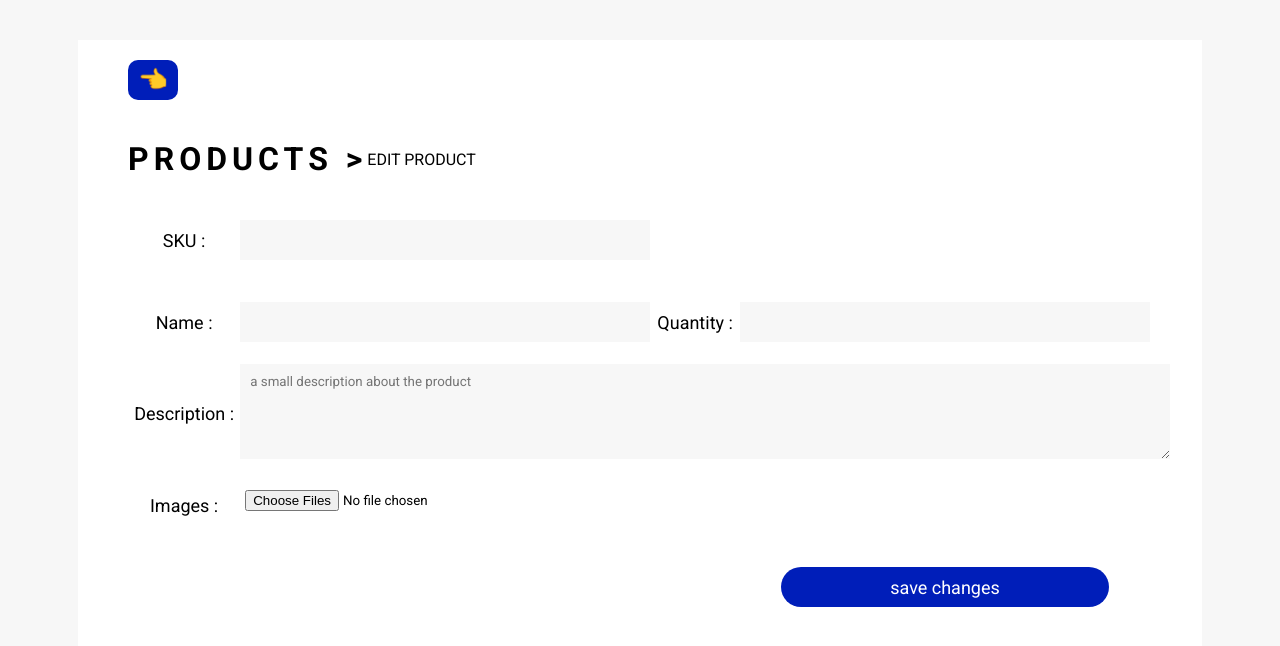
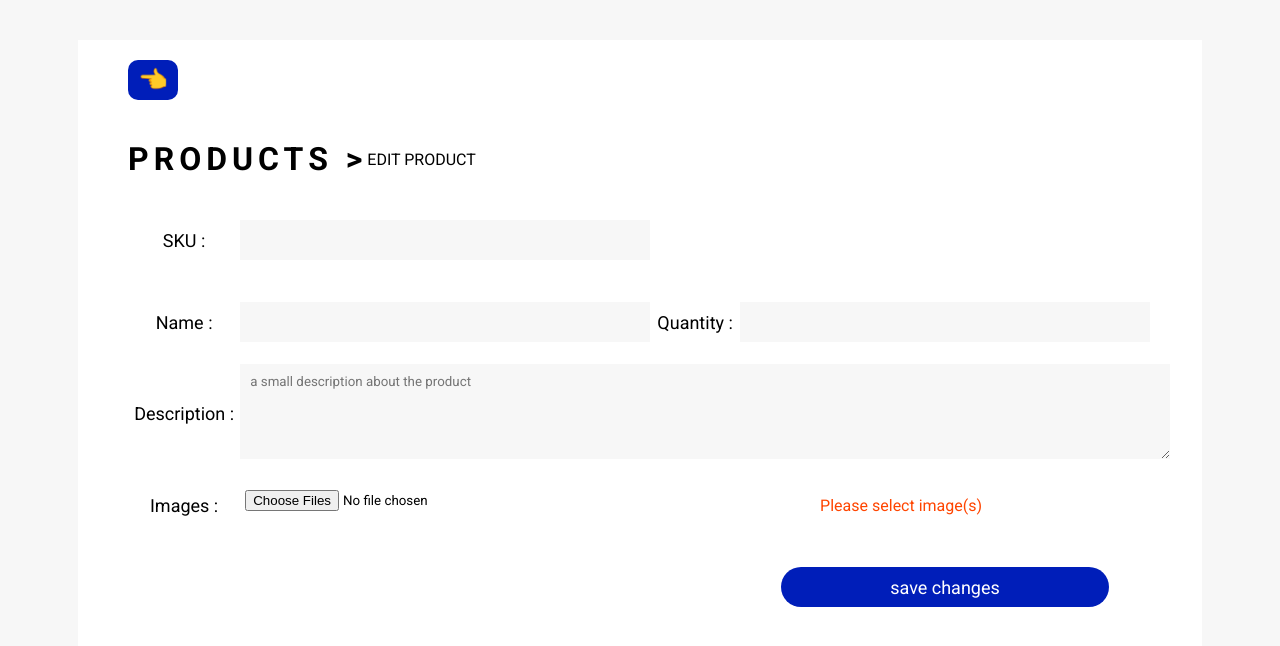
Before and after one commit to Sinna-Shan/mini-E-commerce-web-app-front-end, a React (Create React App) app in the folder front-end/: page /edit in a window 1280 px wide. Shown: the top 646 px of the page. Built offline with nearby package versions, Linux system fonts and the light colour scheme.

Commit message:
add image message

```diff
--- a/front-end/src/components/add/crudPage.jsx
+++ b/front-end/src/components/add/crudPage.jsx
@@ -239,14 +239,20 @@ export default function CrudPage(props) {
                   />
                 </td>
                 <td className="tbl-form-td" colSpan={2}>
-                  {imageUrls.map((imageUrl, index) => (
+                  {imageUrls.length !== 0 ? (
+                    imageUrls.map((imageUrl, index) => (
                       <img
                         key={index}
                         src={imageUrl}
                         alt={`product ${index}`}
                         className="prod-img"
                       />
-                  ))}
+                    ))
+                  ) : (
+                    <h4 style={{ color: "orangered" }}>
+                      Please select image(s)
+                    </h4>
+                  )}
                 </td>
               </tr>
               <tr className="tbl-form-tr">
--- a/front-end/src/main.css
+++ b/front-end/src/main.css
@@ -311,7 +311,7 @@ H1 {
   position: absolute;
   top: 280px;
   width: 300px;
-  height: auto !important;
+  height: auto;
   background-color: #ffffff;
   padding: 20px;
   border-radius: 10px;
```
Lines whose indentation alone changed are shown as unchanged.
